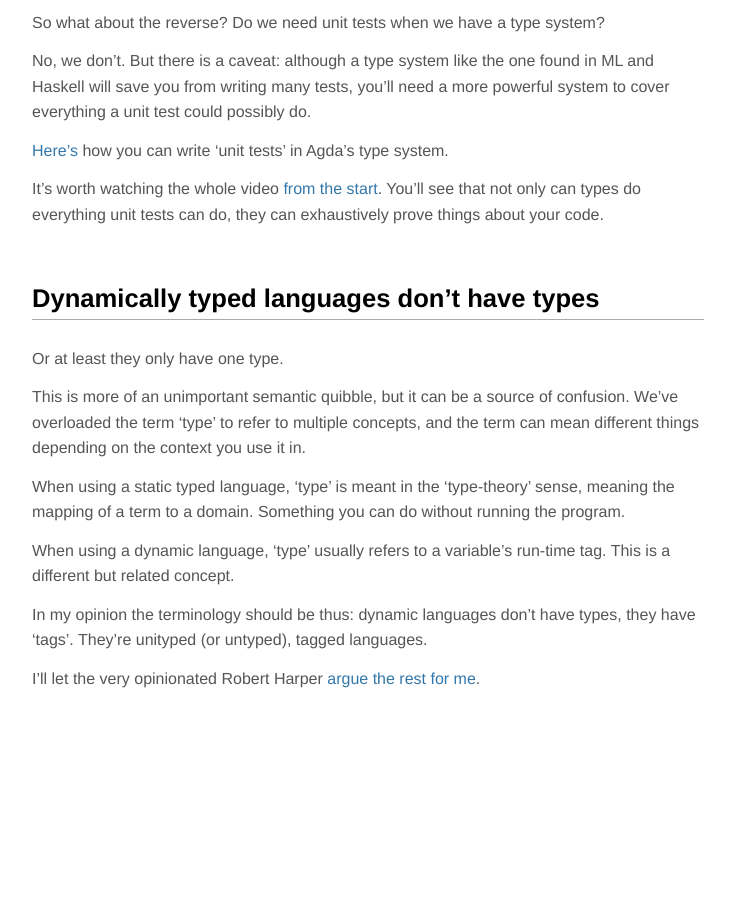
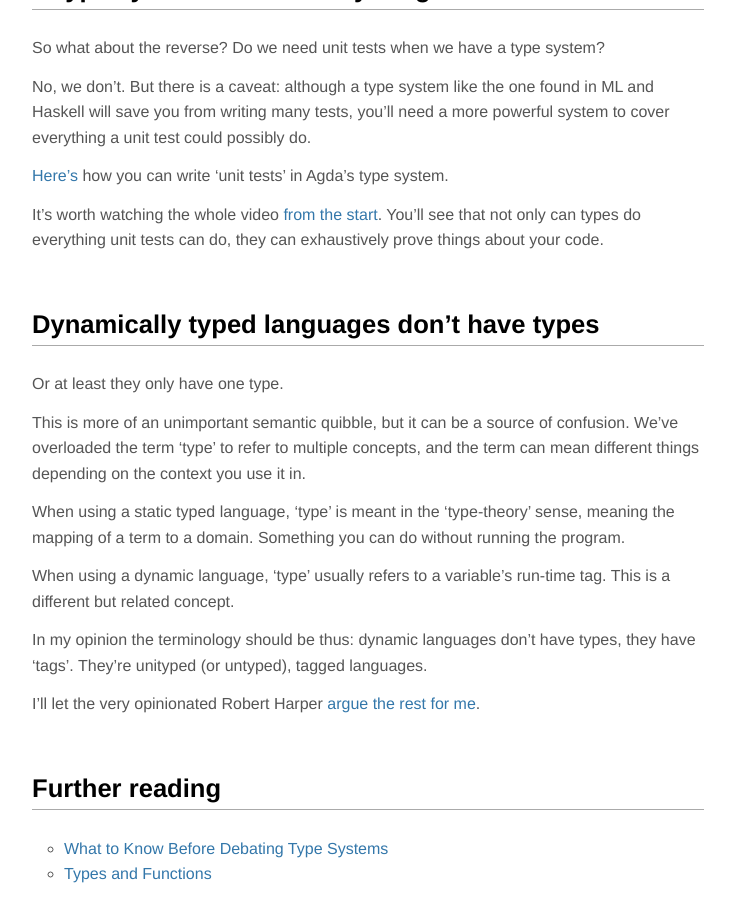
Before and after one commit to KMahoney/kmahoney.github.io, a Jekyll site: the page built from articles/misconceptions-about-types/index.markdown, in a window 1280 px wide and 900 px high, scrolled down 4055 px. Shown: the whole window, without its empty margins (272-1007 px from the left). Built offline with Jekyll 4.4.1, drawn with Linux system fonts in a browser that asks for light colours; before the commit the page ends 4759 px from its top, so only the background shows below that.

Commit message:
further reading

```diff
--- a/articles/misconceptions-about-types/index.markdown
+++ b/articles/misconceptions-about-types/index.markdown
@@ -24,6 +24,7 @@ it. If I've started a flame war somewhere on the internet, I'm sorry.
 * [Tests cannot do everything a type system can do](#tests-cannot-do-everything-a-type-system-can-do)
 * [A type system can do everything unit tests can](#a-type-system-can-do-everything-unit-tests-can)
 * [Dynamically typed languages don't have types](#dynamically-typed-languages-dont-have-types)
+* [Further reading](#further-reading)
 
 ## The debate has moved on
 
@@ -194,3 +195,8 @@ have types, they have 'tags'. They're unityped (or untyped), tagged
 languages.
 
 I'll let the very opinionated Robert Harper [argue the rest for me](https://existentialtype.wordpress.com/2011/03/19/dynamic-languages-are-static-languages/).
+
+## Further reading
+
+* [What to Know Before Debating Type Systems](http://blogs.perl.org/users/ovid/2010/08/what-to-know-before-debating-type-systems.html)
+* [Types and Functions](http://bartoszmilewski.com/2014/11/24/types-and-functions/)
```
